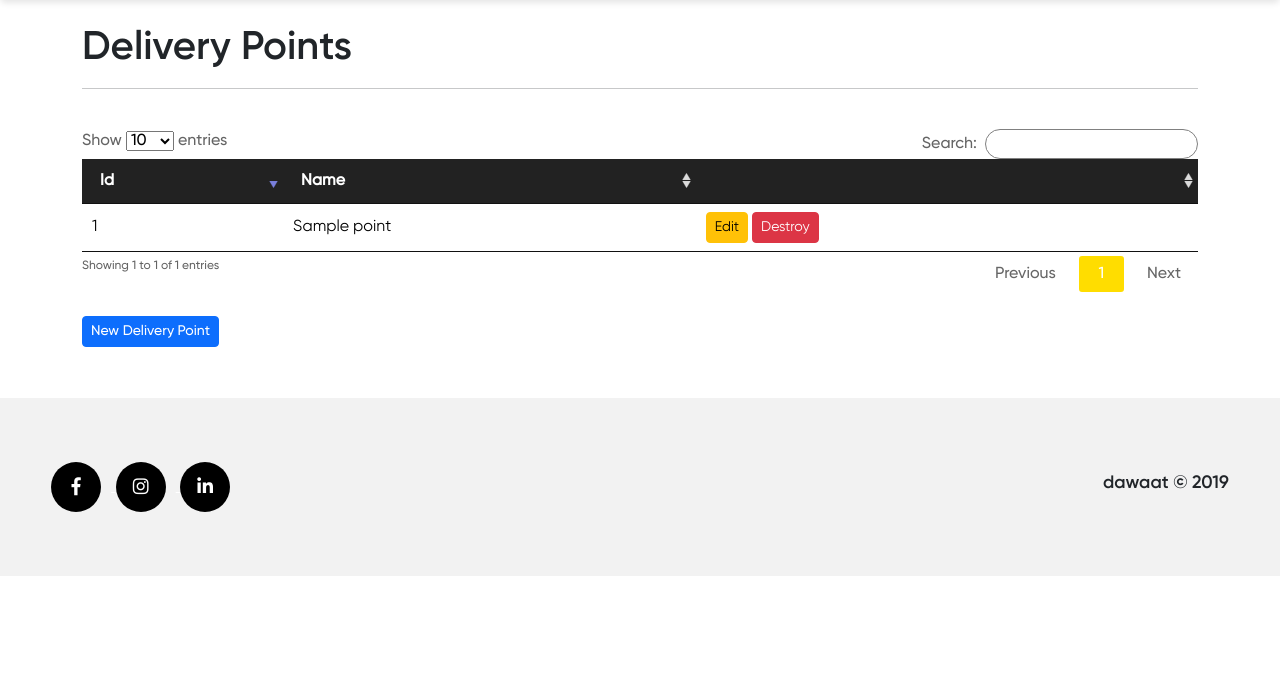
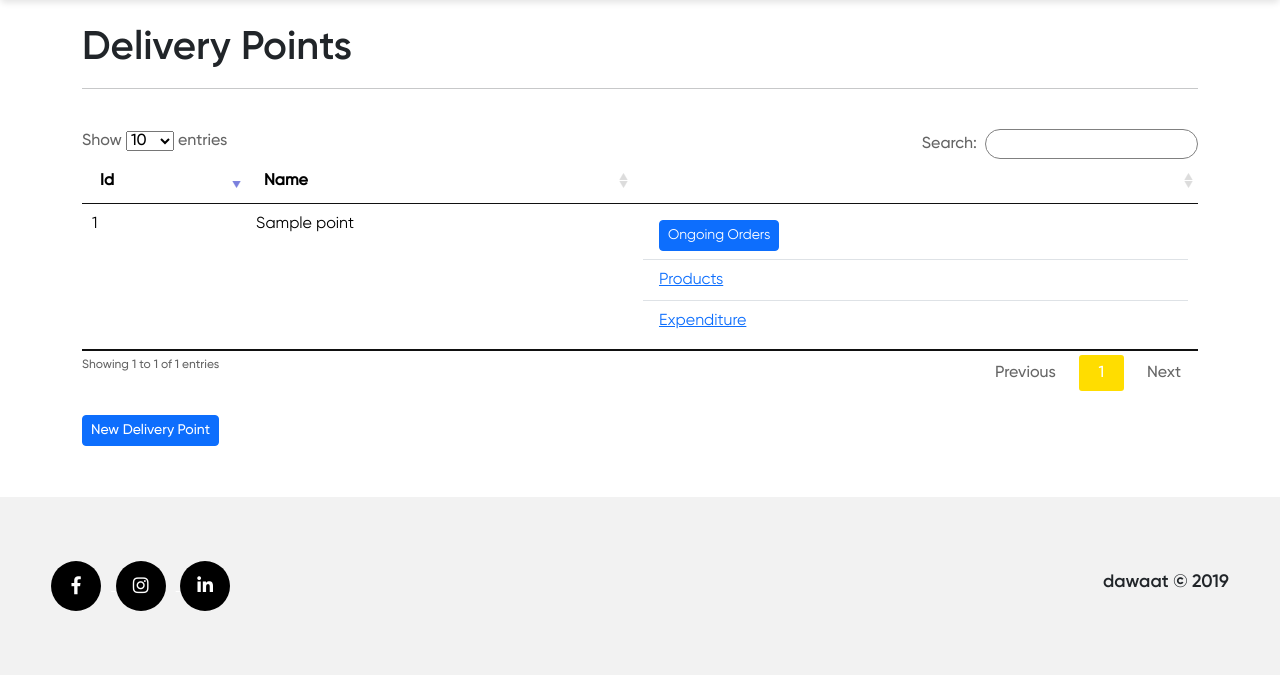
Before and after one commit to fahim-abdullah/dawaat-app, a Rails app: page /delivery_points in a window 1280 px wide. Shown: the part 118-800 px from the top of the page. Run offline with Rails 7, Linux system fonts and the light colour scheme; tables that the repository leaves empty hold one stand-in row (values such as "Sample post"); style sheets or scripts are compiled from the project's sources; some libraries are stand-ins or nearby versions; grey boxes are pictures that could not be loaded.

Commit message:
delivery_point_id is required in products, orders and expenditure: in index action

```diff
--- a/app/controllers/application_controller.rb
+++ b/app/controllers/application_controller.rb
@@ -1,5 +1,5 @@
 class ApplicationController < ActionController::Base
-	helper_method :current_user, :logged_in?
+	helper_method :current_user, :logged_in?, :is_admin?
 
   USER_NAME, PASSWORD = 'demo', 'mango'
   before_action :http_basic_authenticate
@@ -19,11 +19,23 @@
 
 	end
 
+  def is_admin?
+    logged_in? && current_user.admin
+  end
+
   def require_admin
-    if logged_in? && current_user.admin
+    if is_admin?
       # admin can acces this action
     else
+      flash[:error] = 'Only admin can access this page'
       redirect_to root_path
+    end
+  end
+
+  def delivery_point_id_required
+    unless params[:delivery_point_id]
+      flash[:error] = 'delivery_point_id is required'
+      redirect_to delivery_points_url
     end
   end
 
--- a/app/controllers/delivery_points_controller.rb
+++ b/app/controllers/delivery_points_controller.rb
@@ -1,4 +1,5 @@
 class DeliveryPointsController < ApplicationController
+  before_action :require_admin, except: [:index]
   before_action :set_delivery_point, only: [:show, :edit, :update, :destroy]
 
   # GET /delivery_points
@@ -53,13 +54,13 @@
 
   # DELETE /delivery_points/1
   # DELETE /delivery_points/1.json
-  def destroy
-    @delivery_point.destroy
-    respond_to do |format|
-      format.html { redirect_to delivery_points_url, notice: 'Delivery point was successfully destroyed.' }
-      format.json { head :no_content }
-    end
-  end
+  # def destroy
+  #   @delivery_point.destroy
+  #   respond_to do |format|
+  #     format.html { redirect_to delivery_points_url, notice: 'Delivery point was successfully destroyed.' }
+  #     format.json { head :no_content }
+  #   end
+  # end
 
   private
     # Use callbacks to share common setup or constraints between actions.
--- a/app/controllers/expenses_controller.rb
+++ b/app/controllers/expenses_controller.rb
@@ -1,6 +1,7 @@
 class ExpensesController < ApplicationController
 	before_action :set_timezone
 	before_action :require_user
+  before_action :delivery_point_id_required, only: :index
 
 	def index
 		@expenses = Expense.all
--- a/app/controllers/orders_controller.rb
+++ b/app/controllers/orders_controller.rb
@@ -2,6 +2,7 @@
 	before_action :set_timezone
 	before_action :require_user, except: [:new, :create]
   before_action :require_admin, only: :ongoing
+  before_action :delivery_point_id_required, only: :ongoing
 
 	def index
 		@orders = Order.all
--- a/app/controllers/products_controller.rb
+++ b/app/controllers/products_controller.rb
@@ -1,6 +1,7 @@
 class ProductsController < ApplicationController
 	before_action :set_timezone
 	before_action :require_user
+  before_action :delivery_point_id_required, only: :index
 
 	def index
 		@products = Product.all
--- a/app/views/delivery_points/index.html.erb
+++ b/app/views/delivery_points/index.html.erb
@@ -5,12 +5,16 @@
     <hr>
   </div>
 
-  <table id="all-orders-table">
+  <table id="all-orders-table" class="table">
     <thead>
       <tr>
         <th>Id</th>
         <th>Name</th>
         <th></th>
+
+        <% if is_admin? %>
+        <th></th>
+        <% end %>
       </tr>
     </thead>
 
@@ -19,10 +23,29 @@
         <tr>
           <td><%= delivery_point.id %></td>
           <td><%= delivery_point.name %></td>
+
           <td>
-            <%= link_to 'Edit', edit_delivery_point_path(delivery_point), class: 'btn btn-sm btn-warning' %>
-            <%= link_to 'Destroy', delivery_point, method: :delete, data: { confirm: 'Are you sure?' }, class: 'btn btn-sm btn-danger' %>
+
+            <ul class="list-group list-group-flush">
+              <li class="list-group-item">
+                <%= link_to 'Ongoing Orders', ongoing_path(delivery_point_id: delivery_point.id),
+                      class: 'btn btn-sm btn-primary' %>
+              </li>
+              <li class="list-group-item d-flex justify-content-between align-items-center">
+                <%= link_to 'Products', products_path(delivery_point_id: delivery_point.id) %>
+                <span class="badge badge-info badge-pill">8</span>
+              </li>
+              <li class="list-group-item"><%= link_to 'Expenditure', expenses_path(delivery_point_id: delivery_point.id) %></li>
+
+            </ul>
           </td>
+
+          <% if is_admin? %>
+            <td class="text-center">
+              <%= link_to 'Edit', edit_delivery_point_path(delivery_point), class: 'btn btn-sm btn-warning' %>
+              <%#= link_to 'Destroy', delivery_point, method: :delete, data: { confirm: 'Are you sure?' }, class: 'btn btn-sm btn-danger' %>
+            </td>
+          <% end %>
         </tr>
       <% end %>
     </tbody>
```
